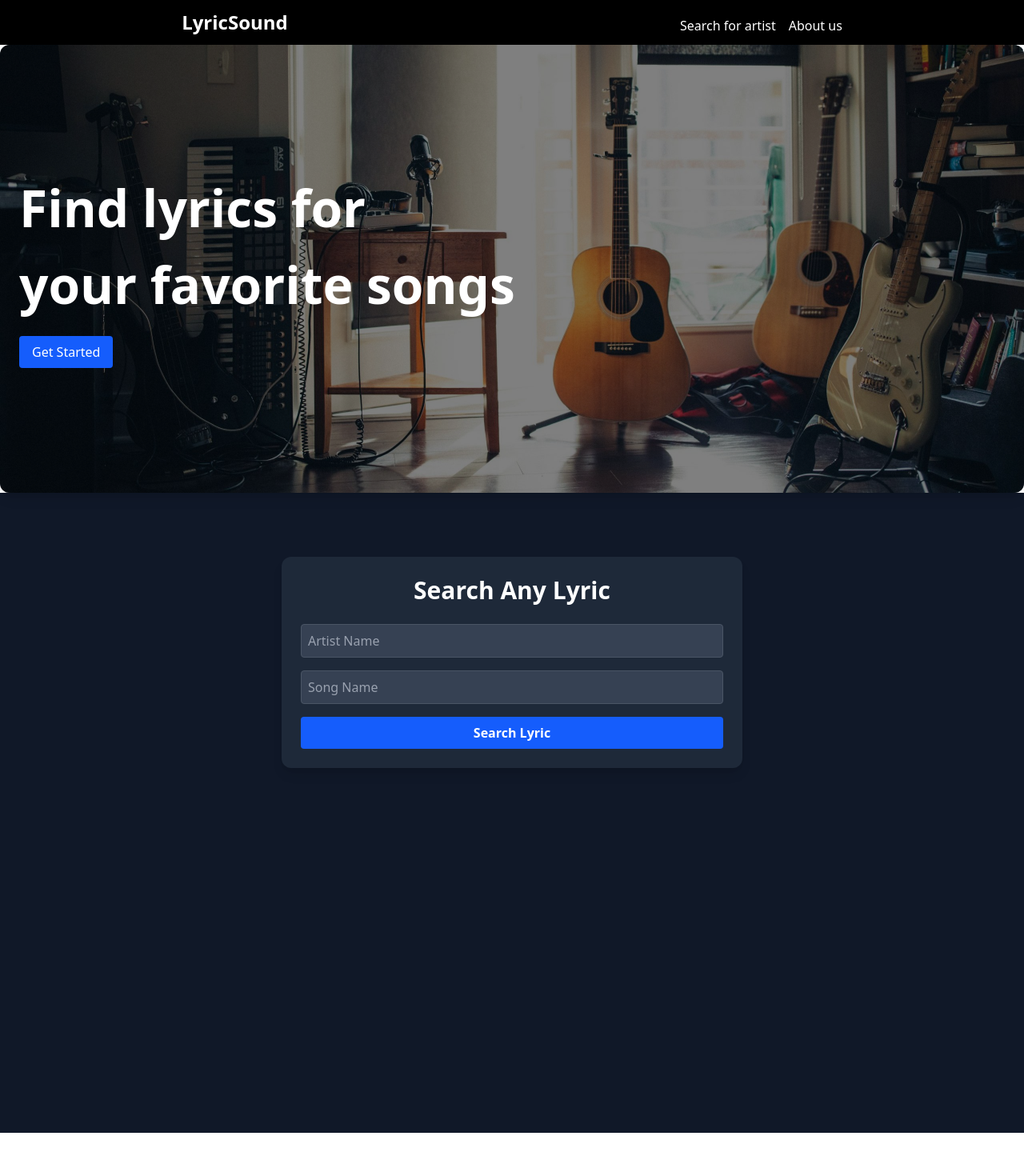
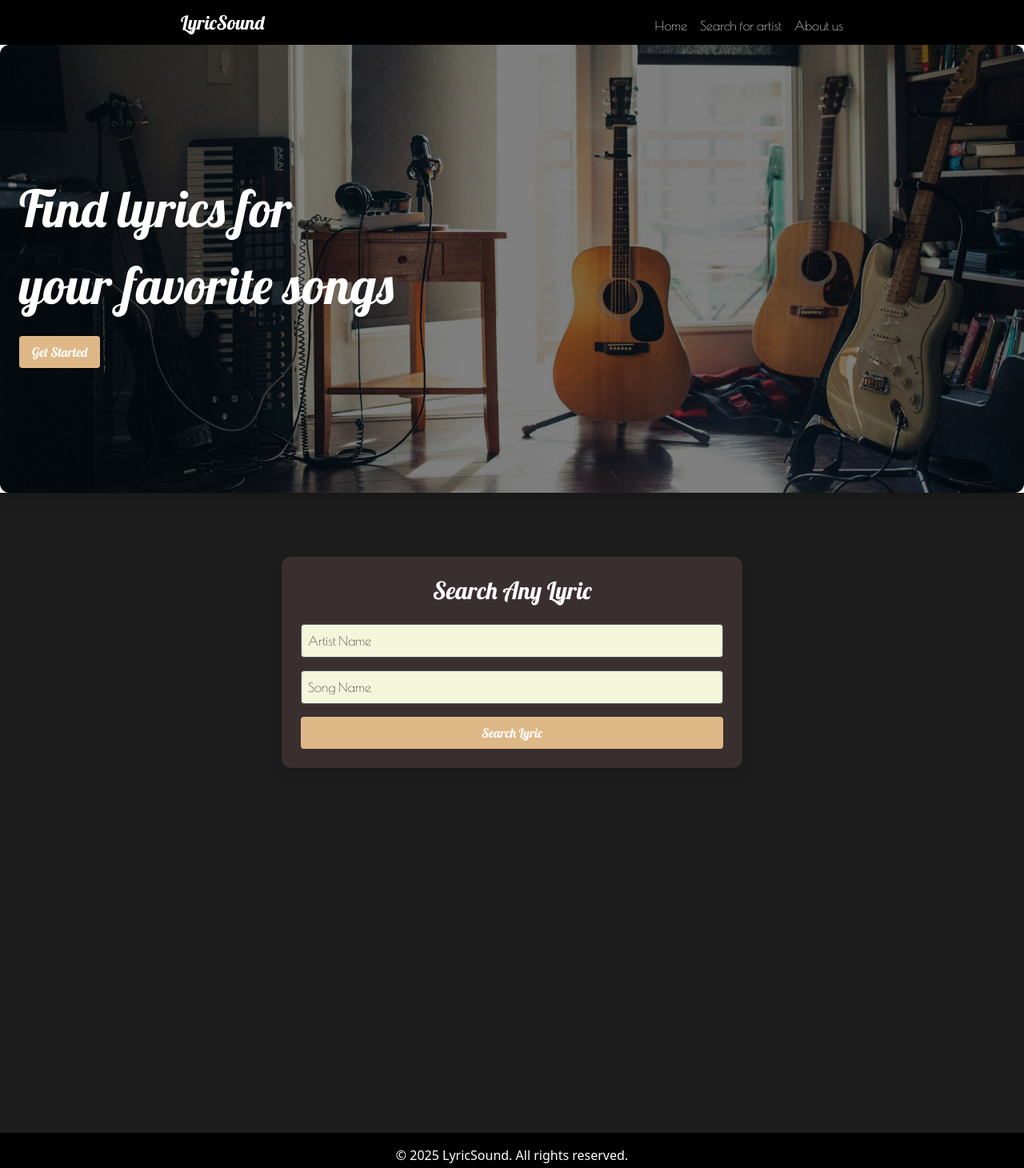
Before and after one commit to ivangc09/lyrics-search, a SvelteKit app: page / in a window 1280 px wide. Shown: the top 1460 px of the page at 80% size. Before the commit the page ends 1416 px from the top, so only its background shows below. Built offline with nearby package versions, Linux system fonts and the light colour scheme.

Commit message:
Pagina About

```diff
--- a/src/Components/Banner.svelte
+++ b/src/Components/Banner.svelte
@@ -12,7 +12,7 @@
     style="background-image: url({imagen}); background-size: cover; background-position: center;"
 >
     <div class="absolute inset-0 bg-black/50 flex flex-col items-start justify-center gap-4 px-6">
-        <h2 class="text-white text-[4rem] font-bold"> Find lyrics for <br /> your favorite songs </h2>
-        <button on:click={irAlFormulario} class="bg-blue-600 hover:bg-blue-700 text-white px-4 py-2 rounded">Get Started</button>
+        <h2 class="lobster-font text-white text-[4rem] font-bold"> Find lyrics for <br /> your favorite songs </h2>
+        <button on:click={irAlFormulario} class="lobster-font bg-[#deb887] hover:bg-[#cfa36a] text-white px-4 py-2 rounded">Get Started</button>
     </div>
 </div>
--- /dev/null
+++ b/src/Components/Footer.svelte
@@ -0,0 +1,6 @@
+<main>
+    <footer class="bg-black text-white p-4 text-center">
+        <p>&copy; 2025 LyricSound. All rights reserved.</p>
+        <p>Created by Iván García</p>
+    </footer>
+</main>
--- a/src/Components/Header.svelte
+++ b/src/Components/Header.svelte
@@ -1,10 +1,11 @@
 <div>
     <header class="flex justify-around bg-black text-white p-3 gap-15 text-center">
-        <h1 class="text-2xl font-bold">LyricSound</h1>
+        <h1 class="lobster-font text-2xl font-bold">LyricSound</h1>
         <nav>
             <ul class="flex justify-center space-x-4 mt-2">
-                <li><a href="#formulario" class="hover:text-blue-400">Search for artist</a></li>
-                <li><a href="/contact" class="hover:text-blue-400">About us</a></li>
+                <li><a href="/" class="poiret-font hover:text-[#deb887]">Home</a></li>
+                <li><a href="#formulario" class="poiret-font hover:text-[#deb887]">Search for artist</a></li>
+                <li><a href="/about" class="poiret-font hover:text-[#deb887]">About us</a></li>
             </ul>
         </nav>
     </header>
--- a/src/Components/Search.svelte
+++ b/src/Components/Search.svelte
@@ -27,24 +27,24 @@
     }
 </script>
 
-<main class="min-h-screen p-20 bg-gray-900 text-white flex flex-col items-center justify-start gap-8" id="formulario">
+<main class="min-h-screen p-20 bg-[#1c1c1c] text-white flex flex-col items-center justify-start gap-8" id="formulario">
 
-    <div class="w-full max-w-xl p-6 rounded-xl shadow-lg bg-gray-800">
-        <h1 class="text-3xl font-bold text-center mb-6">Search Any Lyric</h1>
+    <div class="w-full max-w-xl p-6 rounded-xl shadow-lg bg-[#3a2f2f]">
+        <h1 class="lobster-font text-3xl font-bold text-center mb-6">Search Any Lyric</h1>
 
         <div class="space-y-4">
             <input
-                class="w-full p-2 bg-gray-700 border border-gray-600 rounded text-white placeholder-gray-400"
+                class="poiret-font w-full p-2 bg-[#f5f5dc] border border-gray-600 rounded text-[#2b2b2b] placeholder-[#2b2b2b]"
                 bind:value={artista}
                 placeholder="Artist Name"
             />
             <input
-                class="w-full p-2 bg-gray-700 border border-gray-600 rounded text-white placeholder-gray-400"
+                class="poiret-font w-full p-2 bg-[#f5f5dc] border border-gray-600 rounded text-[#2b2b2b] placeholder-[#2b2b2b]"
                 bind:value={cancion}
                 placeholder="Song Name"
             />
             <button
-                class="w-full bg-blue-600 hover:bg-blue-700 text-white font-semibold py-2 px-4 rounded"
+                class="lobster-font w-full bg-[#deb887] hover:bg-[#cfa36a] text-white font-semibold py-2 px-4 rounded"
                 on:click={buscarLetra}
             >
                 Search Lyric
@@ -55,14 +55,14 @@
     {#if letra}
     <div class="flex justify-between gap-10">
         {#if mostrarPortada}
-        <div class="flex flex-col justify-center bg-gray-700 p-6 rounded-xl border border-gray-600 text-white shadow-lg w-100 h-90">
+        <div class="flex flex-col justify-center bg-[#3a2f2f] p-6 rounded-xl border border-[#3a2f2f] text-white shadow-lg w-100 h-90">
             <Album {artista} {cancion} />
             <h1 class="text-2xl font-bold mt-4">{artista}</h1>
             <p class="text-lg">{cancion}</p>
         </div>
 
         {/if}
-            <div class="w-full max-w-xl whitespace-pre-wrap bg-gray-700 p-6 rounded-xl border border-gray-600 text-white shadow-lg">
+            <div class="w-full max-w-xl whitespace-pre-wrap bg-[#3a2f2f] p-6 rounded-xl border border-[#3a2f2f] text-white shadow-lg">
                 {letra}
             </div>
     </div>
--- a/src/app.css
+++ b/src/app.css
@@ -1 +1,11 @@
 @import 'tailwindcss';
+
+.lobster-font{
+    font-family: 'Lobster', 'sans-serif';
+    font-weight: 400;
+}
+
+.poiret-font{
+    font-family: 'Poiret One', 'sans-serif';
+    font-weight: 400;
+}
--- a/src/app.html
+++ b/src/app.html
@@ -3,6 +3,10 @@
 	<head>
 		<meta charset="utf-8" />
 		<link rel="icon" href="%sveltekit.assets%/favicon.png" />
+		<link rel="preconnect" href="https://fonts.googleapis.com">
+		<link rel="preconnect" href="https://fonts.gstatic.com" crossorigin>
+		<link href="https://fonts.googleapis.com/css2?family=Lobster&display=swap" rel="stylesheet">
+		<link href="https://fonts.googleapis.com/css2?family=Poiret+One&display=swap" rel="stylesheet">
 		<meta name="viewport" content="width=device-width, initial-scale=1" />
 		%sveltekit.head%
 	</head>
--- a/src/routes/+page.svelte
+++ b/src/routes/+page.svelte
@@ -2,10 +2,11 @@
     import Header from "../Components/Header.svelte";
     import Banner from "../Components/Banner.svelte";
     import Search from "../Components/Search.svelte";
+    import Footer from "../Components/Footer.svelte";
 
 </script>
 
     <Header />
-
     <Banner />
     <Search />
+    <Footer />
```
